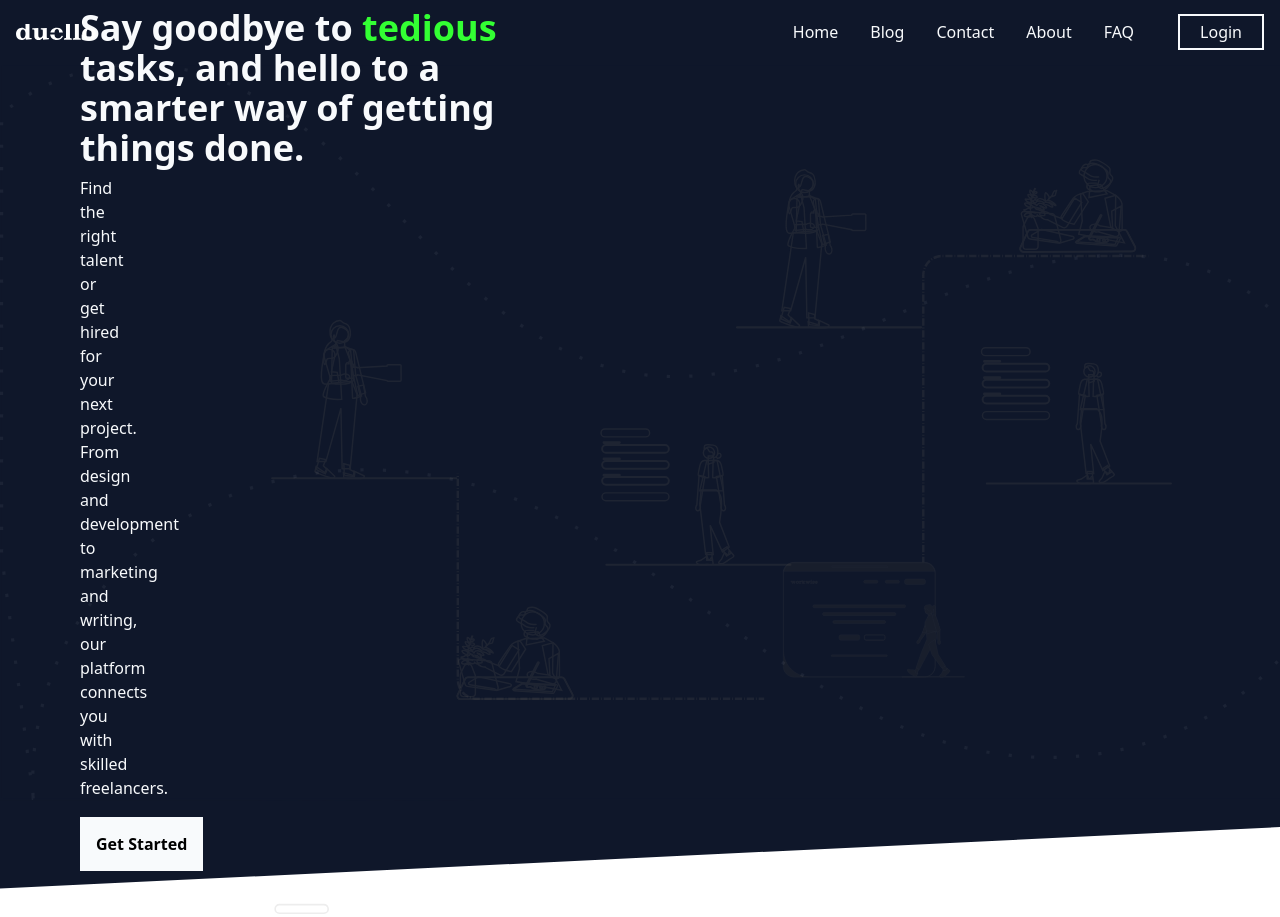
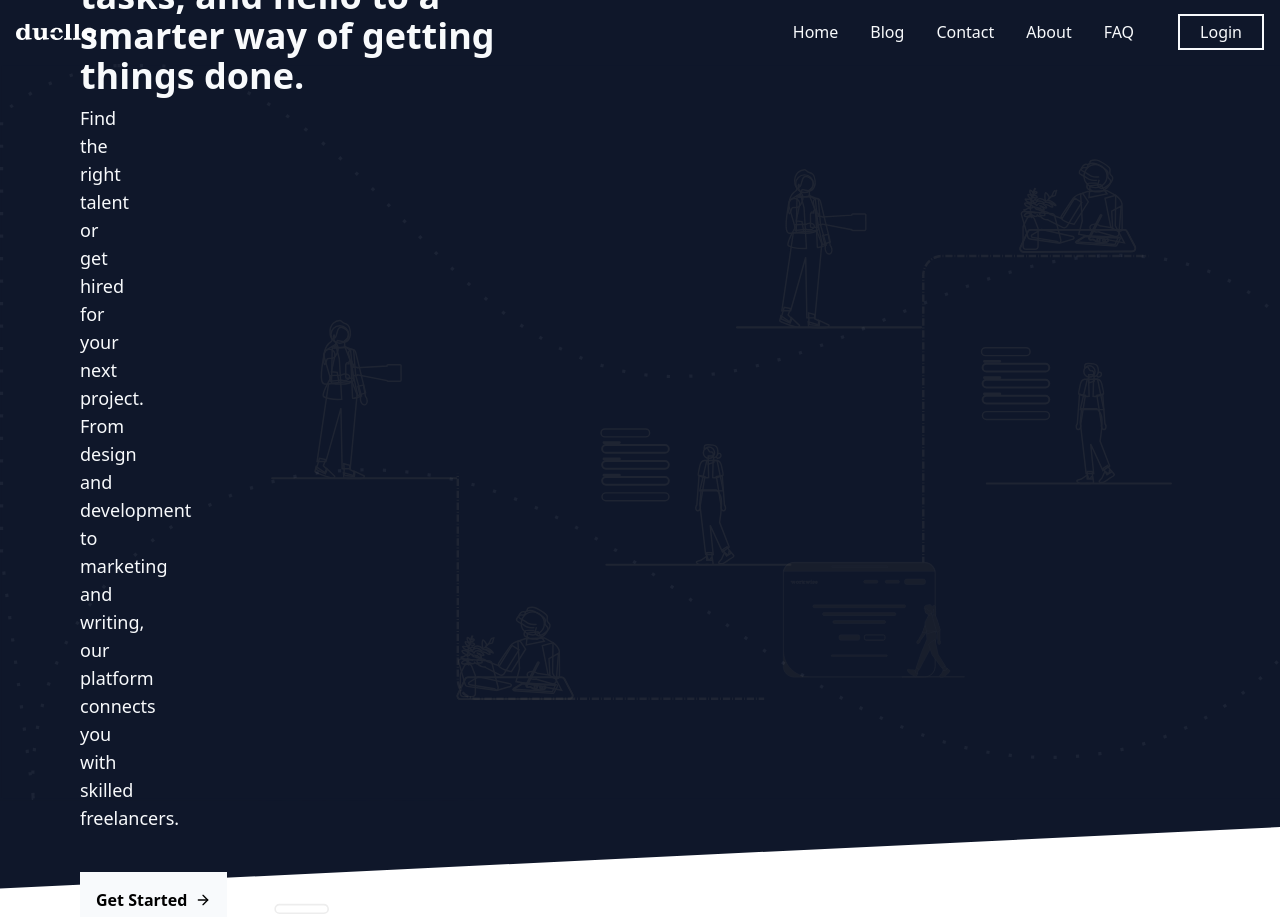
Before and after one commit to ErrolNtetha/lancing-client, a Next.js app: page / in a window 1280 px wide. Shown: the top 917 px of the page. Built offline with nearby package versions, Linux system fonts and the light colour scheme; no server answers.

Commit message:
feat: added an arrow icon, increased text size

```diff
--- a/components/organisms/hero/index.tsx
+++ b/components/organisms/hero/index.tsx
@@ -1,20 +1,21 @@
 import Link from 'next/link';
 import React from 'react';
+import { FiArrowRight } from 'react-icons/fi';
 
 export const Hero = () => {
     return (
         <section className="container mx-auto flex items-center justify-between bg-hero-bg bg-cover h-[92vh] sm:text-slate">
             <section className='text-white max-w-4 md:max-w-2xl pl-6 md:pl-20'>
-                <h1 className='font-semibold text-xl md:max-w-lg md:text-4xl'>
+                <h1 className='font-semibold pr-4 text-3xl md:max-w-lg md:text-4xl'>
                     Say goodbye to <span className='text-indigo border-b-indigo'>tedious</span> tasks,
                     and hello to a smarter way of getting things done.
                 </h1>
-                <p className='my-2 max-w-2 text-md'>
+                <p className='my-2 max-w-2 text-lg pr-4'>
                     Find the right talent or get hired for your next project. From design and development to marketing and writing,
                     our platform connects you with skilled freelancers.
                 </p>
-                <section className='mt-8'>
-                    <Link href='/register' className='bg-white font-semibold text-black p-4'> Get Started </Link>
+                <section className='mt-8 inline-block'>
+                    <Link href='/register' className='flex items-center gap-2 bg-white font-semibold text-black p-4'> Get Started <FiArrowRight className='text-md font-semibold' /> </Link>
                 </section>
             </section>
         </section>
```
